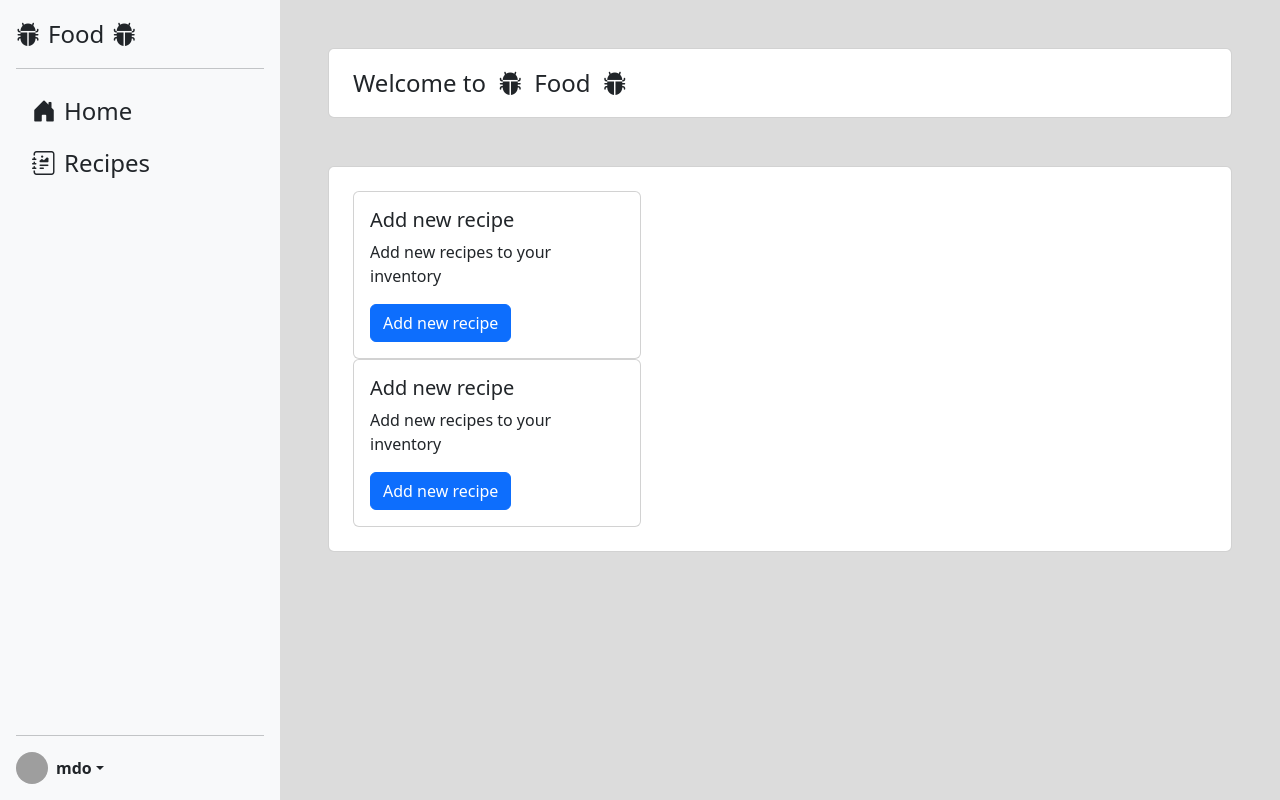
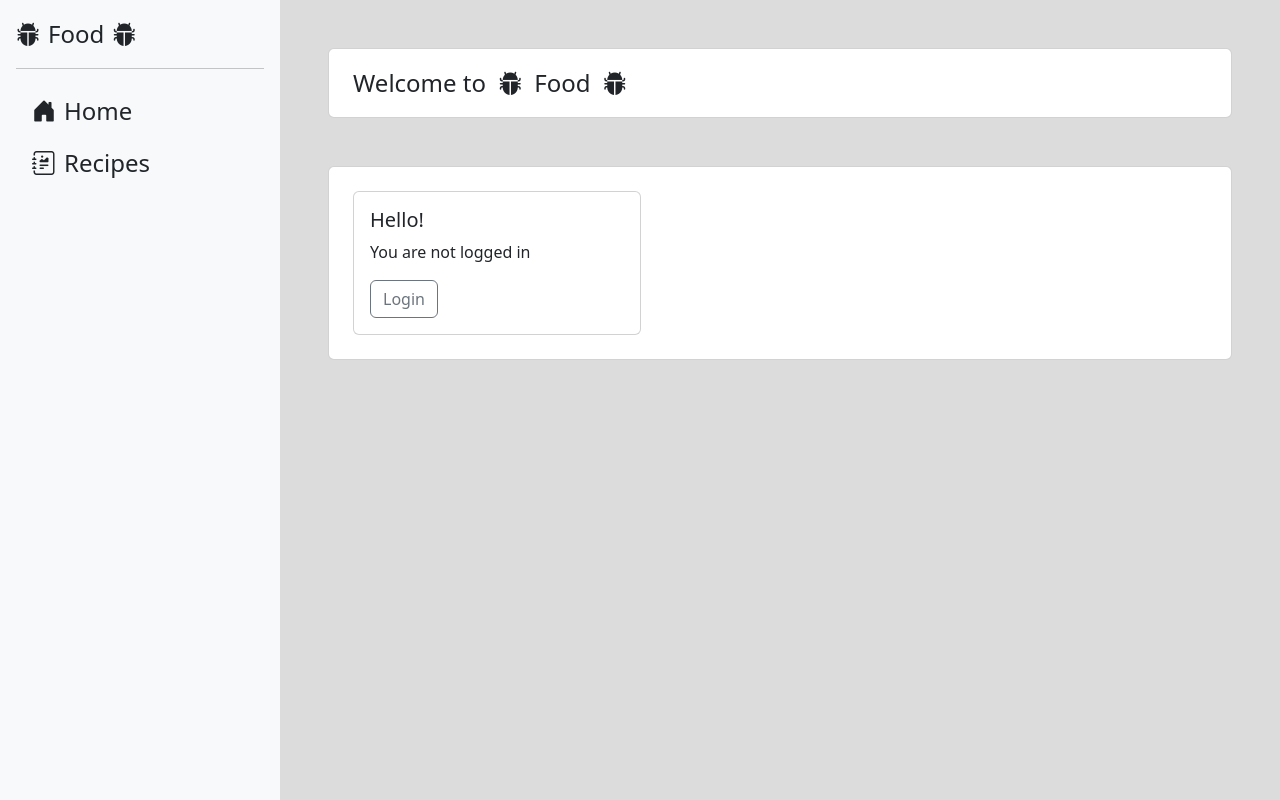
Before and after one commit to GeorgiaSkrempou/Food, a Django app: page /recipes/ in a window 1280 px wide. Run offline with Django 4.2, Linux system fonts and the light colour scheme; some libraries are stand-ins or nearby versions; grey boxes are pictures that could not be loaded.

Commit message:
feat: adjusted login functinality across templates

```diff
--- a/recipes_app/recipes/templates/recipes/base.html
+++ b/recipes_app/recipes/templates/recipes/base.html
@@ -47,12 +47,13 @@
                 </a>
             </li>
         </ul>
+        {% if user.is_authenticated %}
             <hr>
             <div class="dropdown">
                 <a href="#" class="d-flex align-items-center link-dark text-decoration-none dropdown-toggle"
                    id="dropdownUser2" data-bs-toggle="dropdown" aria-expanded="false">
                     <img src="https://github.com/mdo.png" alt="" width="32" height="32" class="rounded-circle me-2">
-                <strong>mdo</strong>
+                    <strong>{{ user.username }}</strong>
                 </a>
                 <ul class="dropdown-menu text-small shadow" aria-labelledby="dropdownUser2">
                     <li><a class="dropdown-item" href="{% url 'recipes:add_recipe' %}">New Recipe</a></li>
@@ -61,9 +62,14 @@
                     <li>
                         <hr class="dropdown-divider">
                     </li>
-                <li><a class="dropdown-item" href="#">Sign out</a></li>
+                    <li>
+                        {% if user.is_authenticated %}
+                            <a class="dropdown-item" href="{% url 'logout' %}?next={% url 'recipes:home' %}">Log out</a>
+                        {% endif %}
+                    </li>
                 </ul>
             </div>
+        {% endif %}
     </div>
     <div class="d-flex flex-column w-100 pe-5 content">
         <div class="mt-5 ms-5">
--- a/recipes_app/recipes/templates/recipes/home.html
+++ b/recipes_app/recipes/templates/recipes/home.html
@@ -9,20 +9,25 @@
 {% endblock %}
 
 {% block content %}
-    <div class="card" style="width: 18rem;">
-        <div class="card-body">
-            <h5 class="card-title">Add new recipe</h5>
-            <p class="card-text">Add new recipes to your inventory</p>
-            <a href="{% url 'recipes:add_recipe' %}" class="btn btn-primary">Add new recipe</a>
+
+
+    {% if user.is_authenticated %}
+        <div class="card" style="width: 18rem;">
+            <div class="card-body">
+                <h5 class="card-title">Hello, {{ user.get_username }}!</h5>
+                <p class="card-text">Add new recipes to your inventory</p>
+                <a href="{% url 'recipes:add_recipe' %}" class="btn btn-outline-secondary">Add new recipe</a>
+            </div>
         </div>
-    </div>
+    {% else %}
+        <div class="card" style="width: 18rem;">
+            <div class="card-body">
+                <h5 class="card-title">Hello!</h5>
+                <p class="card-text">You are not logged in</p>
+                <a href="{% url 'login' %}?next={{ request.path }}" class="btn btn-outline-secondary">Login</a>
+            </div>
+        </div>
 
-    <div class="card" style="width: 18rem;">
-        <div class="card-body">
-            <h5 class="card-title">Add new recipe</h5>
-            <p class="card-text">Add new recipes to your inventory</p>
-            <a href="{% url 'recipes:add_recipe' %}" class="btn btn-primary">Add new recipe</a>
-        </div>
-    </div>
+    {% endif %}
 
 {% endblock %}
--- a/recipes_app/recipes/templates/recipes/recipe_list.html
+++ b/recipes_app/recipes/templates/recipes/recipe_list.html
@@ -1,6 +1,9 @@
 {% extends 'recipes/base.html' %}
 {% block content_title %}
-    <h4>Recipes</h4>
+    <div class="d-flex justify-content-between">
+        <h4>Recipes</h4>
+        <a href="{% url 'recipes:add_recipe' %}"><i class="bi bi-plus-square"></i></a>
+    </div>
 {% endblock %}
 {% block content %}
 
--- a/recipes_app/recipes/urls.py
+++ b/recipes_app/recipes/urls.py
@@ -11,5 +11,6 @@ urlpatterns = [
     path("list_recipe/", RecipeListView.as_view(), name="list_recipe"),
     path("detail_recipe/<int:pk>/", RecipeDetailView.as_view(), name="detail_recipe"),
     path("update_recipe/<int:pk>", RecipeUpdateView.as_view(), name="update_recipe"),
-    path("delete_recipe/<int:pk>", RecipeDeleteView.as_view(), name="delete_recipe")
+    path("delete_recipe/<int:pk>", RecipeDeleteView.as_view(), name="delete_recipe"),
+
 ]
--- a/recipes_app/recipes/views.py
+++ b/recipes_app/recipes/views.py
@@ -1,5 +1,6 @@
 from django.urls import reverse_lazy, reverse
 from django.views.generic import TemplateView, CreateView, ListView, DetailView, UpdateView, DeleteView
+from django.contrib.auth.mixins import LoginRequiredMixin
 
 from .models import Recipe
 
@@ -15,7 +16,7 @@ class ThankYouView(TemplateView):
     template_name = 'recipes/thank_you.html'
 
 
-class RecipeCreateView(CreateView):
+class RecipeCreateView(LoginRequiredMixin, CreateView):
     # attribute names must be named like this
     model = Recipe
     # the form details are automatically saved like this
@@ -26,7 +27,7 @@ class RecipeCreateView(CreateView):
 
 # This lists every instance of the teacher
 # model_list.hmtl
-class RecipeListView(ListView):
+class RecipeListView(LoginRequiredMixin, ListView):
     model = Recipe
     #  change the query done by django to something more custom
     queryset = Recipe.objects.order_by('title')
@@ -34,11 +35,11 @@ class RecipeListView(ListView):
     context_object_name = 'recipe_list'
 
 
-class RecipeDetailView(DetailView):
+class RecipeDetailView(LoginRequiredMixin, DetailView):
     model = Recipe
 
 
-class RecipeUpdateView(UpdateView):
+class RecipeUpdateView(LoginRequiredMixin, UpdateView):
     model = Recipe
     fields = "__all__"
 
@@ -49,7 +50,7 @@ class RecipeUpdateView(UpdateView):
         return reverse("recipes:detail_recipe", kwargs={"pk": pk})
 
 
-class RecipeDeleteView(DeleteView):
+class RecipeDeleteView(LoginRequiredMixin, DeleteView):
     model = Recipe
 
     # success_url = reverse_lazy("recipes:list_recipe")
--- a/recipes_app/recipes_app/urls.py
+++ b/recipes_app/recipes_app/urls.py
@@ -21,5 +21,5 @@ urlpatterns = [
     path('admin/', admin.site.urls),
     path('recipes/', include('recipes.urls')),
     path('', RedirectView.as_view(url='recipes/')),
-    path('account/', include('django.contrib.auth.urls'))
+    path('accounts/', include('django.contrib.auth.urls'))
 ]
```
Also changed, not shown: recipes_app/templates/registration/login.html (+6 -7 lines). Lines whose indentation alone changed are shown as unchanged.
